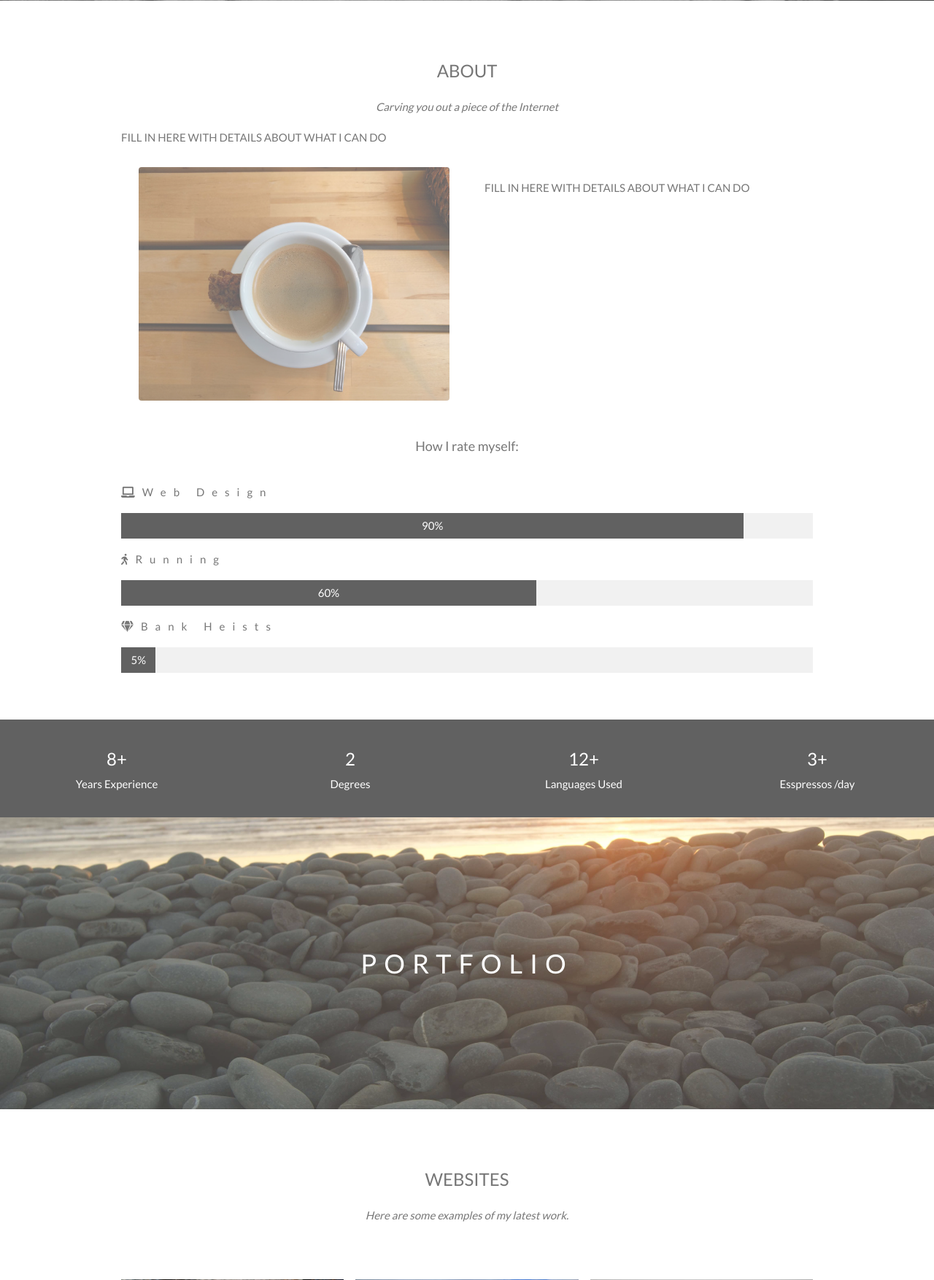
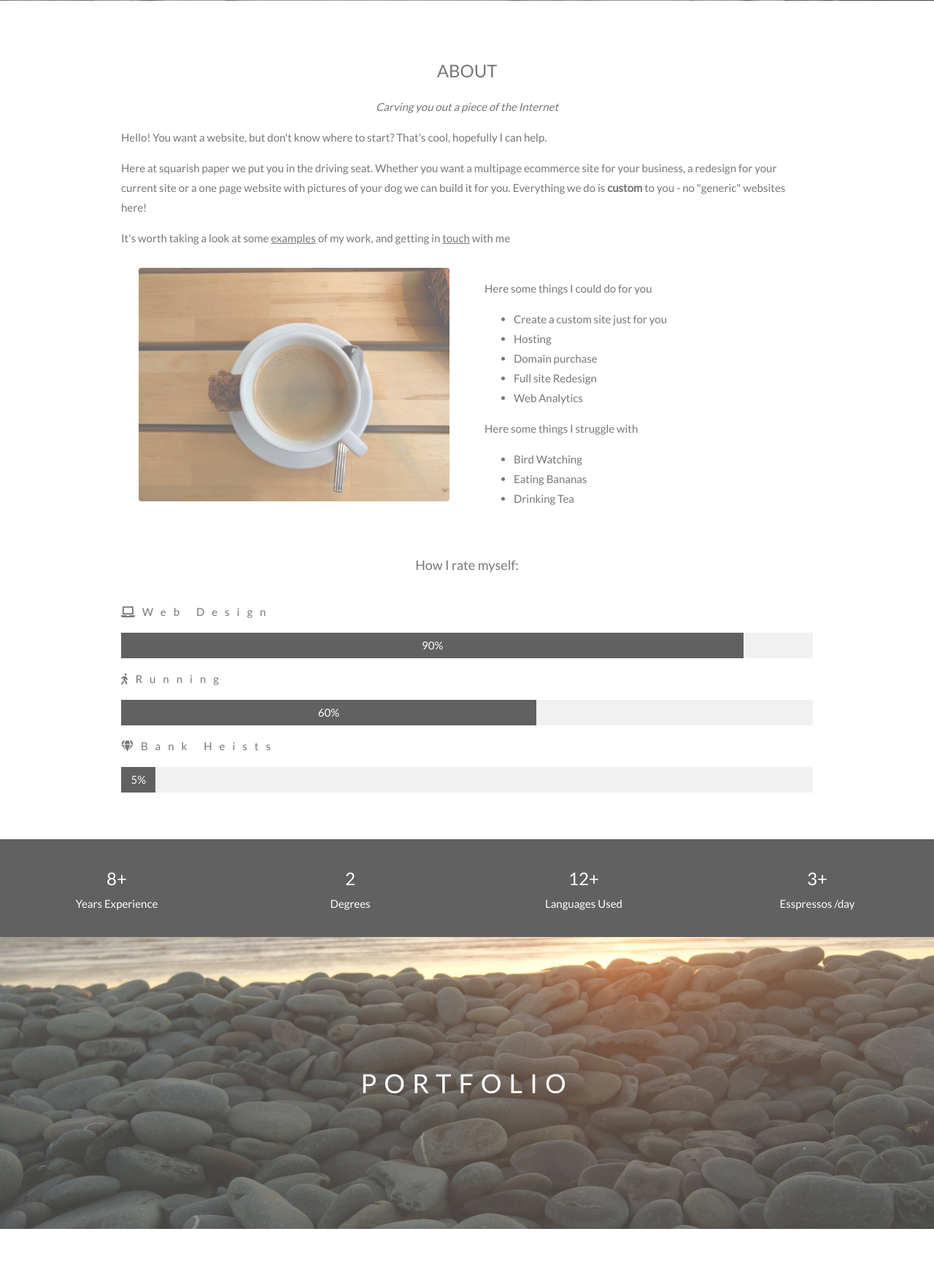
Before and after one commit to mattstartin/website-v1, a PHP site: page / in a window 1280 px wide. Shown: the part 399-2153 px from the top of the page at 73% size. Run offline with PHP 8.4, Linux system fonts and the light colour scheme; some libraries are stand-ins or nearby versions.

Commit message:
Image resizing and additions; Wording updated

```diff
--- a/public/css/index.css
+++ b/public/css/index.css
@@ -6,7 +6,7 @@ body, html {
 }
 
 /* Create a Parallax Effect */
-.bgimg-1, .bgimg-2, .bgimg-3 {
+.bgimg-1, .bgimg-2, .bgimg-3, .bgimg-4 {
     background-attachment: fixed;
     background-position: center;
     background-repeat: no-repeat;
@@ -25,8 +25,14 @@ body, html {
     min-height: 400px;
 }
 
-/* Third image (Contact) */
+/* Third image (Photography) */
 .bgimg-3 {
+    background-image: url("/images/cliffs.jpg");
+    min-height: 400px;
+}
+
+/* Fourth image (Contact) */
+.bgimg-4 {
     background-image: url("/images/puttsborough.jpg");
     min-height: 400px;
 }
@@ -36,7 +42,7 @@ body, html {
 
 /* Turn off parallax scrolling for tablets and phones */
 @media only screen and (max-device-width: 1600px) {
-    .bgimg-1, .bgimg-2, .bgimg-3 {
+    .bgimg-1, .bgimg-2, .bgimg-3, .bgimg-4 {
         background-attachment: scroll;
         min-height: 400px;
     }
--- a/public/index.html
+++ b/public/index.html
@@ -51,7 +51,9 @@
 <div class="w3-content w3-container w3-padding-64" id="about">
   <h3 class="w3-center">ABOUT</h3>
   <p class="w3-center"><em>Carving you out a piece of the Internet</em></p>
-  <p>FILL IN HERE WITH DETAILS ABOUT WHAT I CAN DO</p>
+  <p>Hello! You want a website, but don't know where to start? That's cool, hopefully I can help.</p>
+  <p>Here at squarish paper we put you in the driving seat. Whether you want a multipage ecommerce site for your business, a redesign for your current site or a one page website with pictures of your dog we can build it for you. Everything we do is <b>custom</b> to you - no "generic" websites here!</p>
+  <p>It's worth taking a look at some <a href="#portfolio">examples</a> of my work, and getting in <a href="#contact">touch</a> with me</p>
   <div class="w3-row">
     <div class="w3-col m6 w3-center w3-padding-large">
       <img src="/images/coffee_small.jpg" class="w3-round w3-image w3-opacity w3-hover-opacity-off" alt="Coffee" width="500" height="333">
@@ -59,7 +61,20 @@
 
     <!-- Hide this text on small devices -->
     <div class="w3-col m6 w3-hide-small w3-padding-large">
-      <p>FILL IN HERE WITH DETAILS ABOUT WHAT I CAN DO</p>
+      <p>Here some things I could do for you</p>
+      <ul>
+        <li>Create a custom site just for you</li>
+        <li>Hosting</li>
+        <li>Domain purchase</li>
+        <li>Full site Redesign</li>
+        <li>Web Analytics</li>
+      </ul>
+      <p>Here some things I struggle with</p>
+      <ul>
+        <li>Bird Watching</li>
+        <li>Eating Bananas</li>
+        <li>Drinking Tea</li>
+      </ul>
     </div>
   </div>
   <p class="w3-large w3-center w3-padding-16">How I rate myself:</p>
@@ -138,8 +153,8 @@
 
 </div>
 
-<!-- Second Parallax Image with Portfolio Text -->
-<div class="bgimg-2 w3-display-container w3-opacity-min">
+<!-- Third Parallax Image with Portfolio Text -->
+<div class="bgimg-3 w3-display-container w3-opacity-min">
   <div class="w3-display-middle">
     <span class="w3-xxlarge w3-text-white w3-wide">PHOTOGRAPHY</span>
   </div>
@@ -153,33 +168,33 @@
   <!-- Responsive Grid. Four columns on tablets, laptops and desktops. Will stack on mobile devices/small screens (100% width) -->
   <div class="w3-row-padding w3-center">
     <div class="w3-col m3">
-      <img src="/images/photography/bruges_small.jpg" style="width:100%" onclick="onClick(this)" class="w3-hover-opacity" alt="Bruges">
+      <img src="/images/photography/bruges_small.jpg" style="width:100%" onclick="onClick(this)" class="w3-hover-opacity" alt="Vismarkt, Bruges">
     </div>
 
     <div class="w3-col m3">
-      <img src="/images/photography/boat_small.jpg" style="width:100%" onclick="onClick(this)" class="w3-hover-opacity" alt="Boat">
+      <img src="/images/photography/boat_small.jpg" style="width:100%" onclick="onClick(this)" class="w3-hover-opacity" alt="Boat at sunset in Thailand">
     </div>
 
     <div class="w3-col m3">
-      <img src="/images/photography/croyde_small.jpg" style="width:100%" onclick="onClick(this)" class="w3-hover-opacity" alt="Croyde">
+      <img src="/images/photography/croyde_small.jpg" style="width:100%" onclick="onClick(this)" class="w3-hover-opacity" alt="Croyde Cliffs at dusk">
     </div>
 
     <div class="w3-col m3">
-      <img src="/images/photography/pebbles_small.jpg" style="width:100%" onclick="onClick(this)" class="w3-hover-opacity" alt="Pebbles">
+      <img src="/images/photography/pebbles_small.jpg" style="width:100%" onclick="onClick(this)" class="w3-hover-opacity" alt="Abbotsham Pebbles">
     </div>
   </div>
 
   <div class="w3-row-padding w3-center">
     <div class="w3-col m3">
-      <img src="/images/photography/flower_small.jpg" style="width:100%" onclick="onClick(this)" class="w3-hover-opacity" alt="Flower">
+      <img src="/images/photography/flower_small.jpg" style="width:100%" onclick="onClick(this)" class="w3-hover-opacity" alt="Flower at Docton Mill">
     </div>
 
     <div class="w3-col m3">
-      <img src="/images/photography/horse_small.jpg" style="width:100%" onclick="onClick(this)" class="w3-hover-opacity" alt="Horse">
+      <img src="/images/photography/horse_small.jpg" style="width:100%" onclick="onClick(this)" class="w3-hover-opacity" alt="Horse in New Forest">
     </div>
 
     <div class="w3-col m3">
-      <img src="/images/photography/arch_small.jpg" style="width:100%" onclick="onClick(this)" class="w3-hover-opacity" alt="Arch">
+      <img src="/images/photography/arch_small.jpg" style="width:100%" onclick="onClick(this)" class="w3-hover-opacity" alt="Arch near Hartland">
     </div>
 
     <div class="w3-col m3">
@@ -189,19 +204,19 @@
     <!-- 3rd row hidden on small devices -->
     <div class="w3-row-padding w3-hide-small w3-center">
       <div class="w3-col m3">
-        <img src="/images/photography/path_small.jpg" style="width:100%" onclick="onClick(this)" class="w3-hover-opacity" alt="Path">
+        <img src="/images/photography/path_small.jpg" style="width:100%" onclick="onClick(this)" class="w3-hover-opacity" alt="South West Coastal Path, near Fremington">
       </div>
 
       <div class="w3-col m3">
-        <img src="/images/photography/gnome_small.jpg" style="width:100%" onclick="onClick(this)" class="w3-hover-opacity" alt="Gnome">
+        <img src="/images/photography/gnome_small.jpg" style="width:100%" onclick="onClick(this)" class="w3-hover-opacity" alt="Gnome at the Gnome Sanctuary">
       </div>
 
       <div class="w3-col m3">
-        <img src="/images/photography/sea_small.jpg" style="width:100%" onclick="onClick(this)" class="w3-hover-opacity" alt="Sea">
+        <img src="/images/photography/sea_small.jpg" style="width:100%" onclick="onClick(this)" class="w3-hover-opacity" alt="Sea near Lee">
       </div>
 
       <div class="w3-col m3">
-        <img src="/images/photography/street_small.jpg" style="width:100%" onclick="onClick(this)" class="w3-hover-opacity" alt="Street">
+        <img src="/images/photography/street_small.jpg" style="width:100%" onclick="onClick(this)" class="w3-hover-opacity" alt="Bruges Street">
       </div>
     </div>
 
@@ -216,8 +231,8 @@
   </div>
 </div>
 
-<!-- Third Parallax Image with Portfolio Text -->
-<div class="bgimg-3 w3-display-container w3-opacity-min">
+<!-- Fourth Parallax Image with Portfolio Text -->
+<div class="bgimg-4 w3-display-container w3-opacity-min">
   <div class="w3-display-middle">
      <span class="w3-xxlarge w3-text-white w3-wide">CONTACT</span>
   </div>
@@ -235,8 +250,7 @@
   <div class="w3-col m6  w3-center w3-padding-large">
     <div class="w3-large w3-margin-bottom">
       <i class="fa fa-map-marker fa-fw w3-hover-text-black w3-xlarge w3-margin-right"></i> Exeter, UK<br>
-      <i class="fa fa-phone fa-fw w3-hover-text-black w3-xlarge w3-margin-right"></i> Phone: +00 151515<br>
-      <i class="fa fa-envelope fa-fw w3-hover-text-black w3-xlarge w3-margin-right"></i> Email: mail@mail.com<br>
+      <i class="fa fa-envelope fa-fw w3-hover-text-black w3-xlarge w3-margin-right"></i> Email: hello@squarishpaper.co.uk<br>
     </div>
   </div>
 </div>
```
Also changed, not shown: public/images/cliffs.jpg (added), public/images/cliffs_small.jpg (added), public/images/photography/boat_small.jpg, public/images/photography/eiffel_small.jpg, public/images/photography/horse_small.jpg, public/images/slipway2_small.JPG, public/images/slipway_small.jpg.
